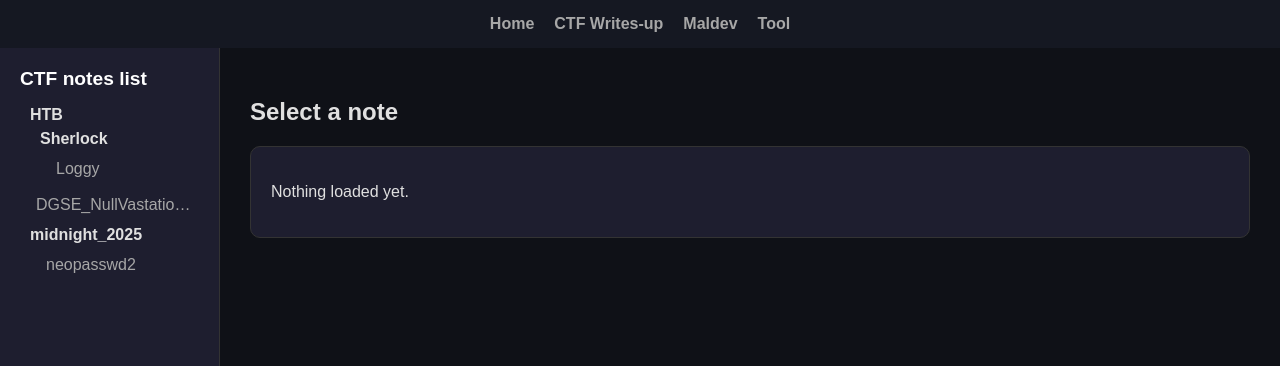
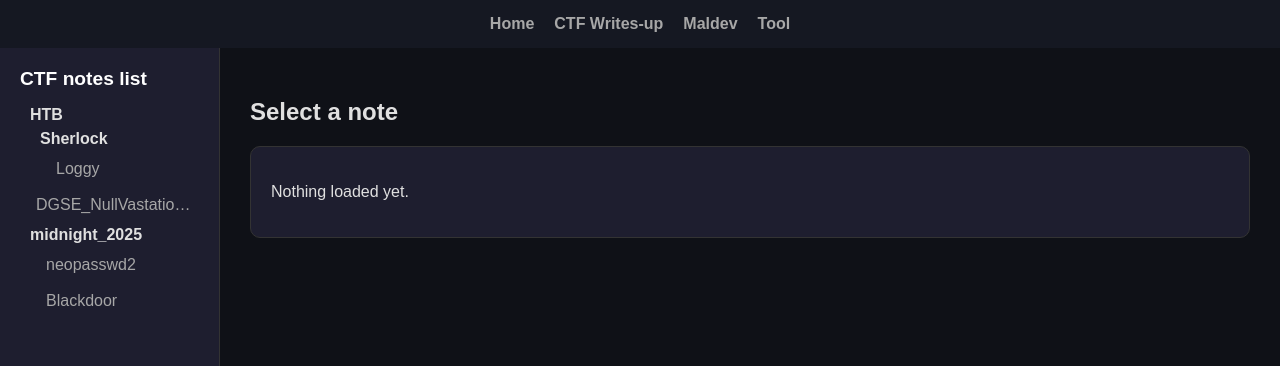
Before and after one commit to Z3R0ZZZ/Zeroz-Sec-Notes, a plain HTML site: page ctflist.html in a window 1280 px wide. Shown: the top 366 px of the page. Drawn offline with nearby package versions, Linux system fonts and the light colour scheme.

Commit message:
publish blackdoor

```diff
--- a/ctflist.html
+++ b/ctflist.html
@@ -174,7 +174,8 @@
     const files = [
       "note/ctf/HTB/Sherlock/Loggy.md",
       "note/ctf/DGSE_NullVastation_Challenge.md",
-      "note/ctf/midnight_2025/neopasswd2.md"
+      "note/ctf/midnight_2025/neopasswd2.md",
+      "note/ctf/midnight_2025/Blackdoor.md"
     ];
 
     const noteList = document.getElementById("note-list");
```
